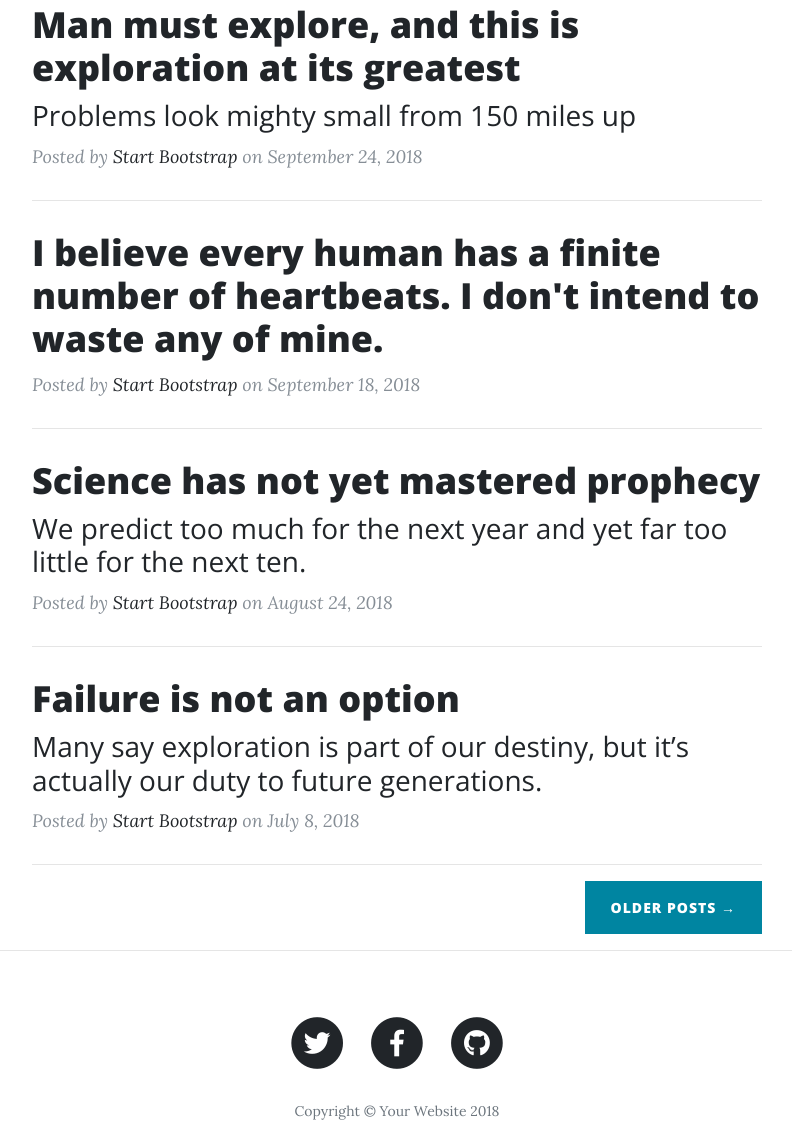
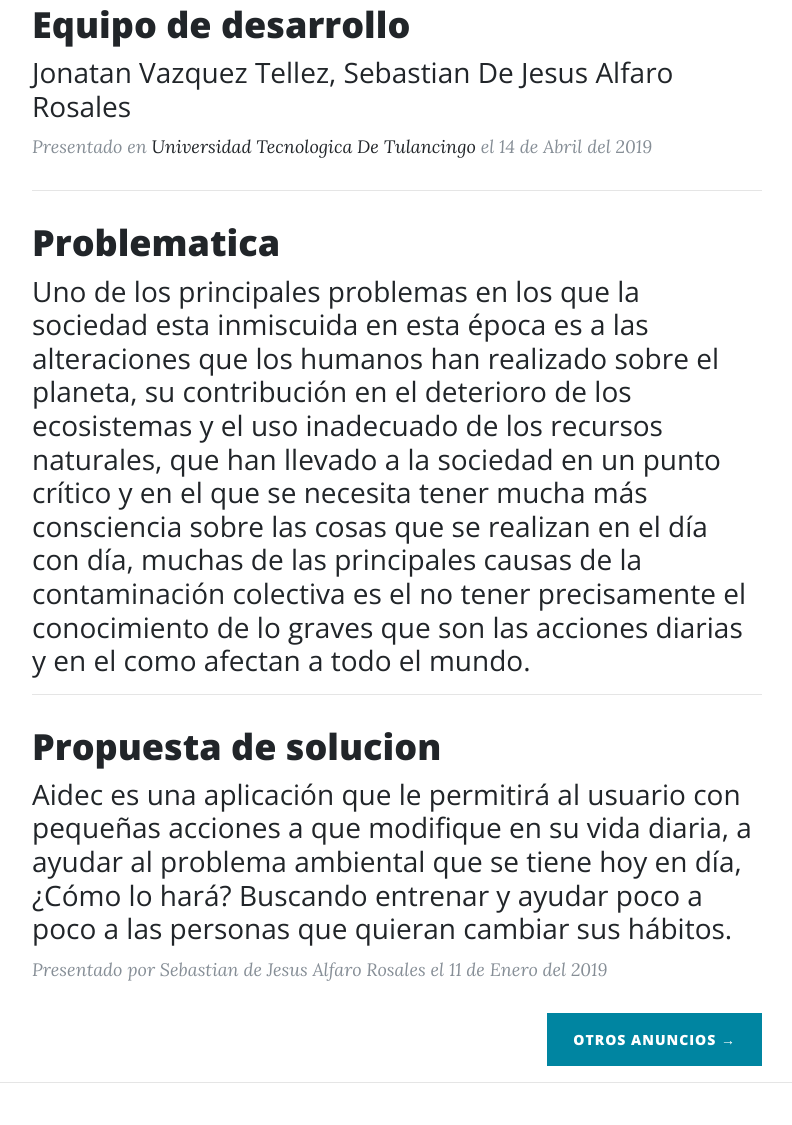
Before and after one commit to sebsnalias/aidec_page, a website: page index.html in a window 1280 px wide. Shown: the part 581-1706 px from the top of the page, without its empty margins (243-1035 px from the left). Drawn offline with nearby package versions, Linux system fonts and the light colour scheme.

Commit message:
Modificaciones iniciales

```diff
--- a/index.html
+++ b/index.html
@@ -73,59 +73,44 @@
           <div class="post-preview">
             <a href="post.html">
               <h2 class="post-title">
-                Man must explore, and this is exploration at its greatest
+                Equipo de desarrollo
               </h2>
               <h3 class="post-subtitle">
-                Problems look mighty small from 150 miles up
+                Jonatan Vazquez Tellez, Sebastian De Jesus Alfaro Rosales
               </h3>
             </a>
-            <p class="post-meta">Posted by
-              <a href="#">Start Bootstrap</a>
-              on September 24, 2018</p>
+            <p class="post-meta">Presentado en
+              <a href="#">Universidad Tecnologica De Tulancingo</a>
+              el 14 de Abril del 2019</p>
           </div>
           <hr>
           <div class="post-preview">
             <a href="post.html">
               <h2 class="post-title">
-                I believe every human has a finite number of heartbeats. I don't intend to waste any of mine.
+               Problematica
               </h2>
-            </a>
-            <p class="post-meta">Posted by
-              <a href="#">Start Bootstrap</a>
-              on September 18, 2018</p>
+
+
+            <h3 class="post-subtitle">
+                Uno de los principales problemas en los que la sociedad esta inmiscuida en esta época es a las alteraciones que los humanos han realizado sobre el planeta, su contribución en el deterioro de los ecosistemas y el uso inadecuado de los recursos naturales, que han llevado a la sociedad en un punto crítico y en el que se necesita tener mucha más consciencia sobre las cosas que se realizan en el día con día, muchas de las principales causas de la contaminación colectiva es el no tener precisamente el conocimiento de lo graves que son las acciones diarias y en el como afectan a todo el mundo.
+              </h3>
+              </a>
           </div>
           <hr>
           <div class="post-preview">
             <a href="post.html">
               <h2 class="post-title">
-                Science has not yet mastered prophecy
+                Propuesta de solucion
               </h2>
               <h3 class="post-subtitle">
-                We predict too much for the next year and yet far too little for the next ten.
+               Aidec es una aplicación que le permitirá al usuario con pequeñas acciones a que modifique en su vida diaria, a ayudar al problema ambiental que se tiene hoy en día, ¿Cómo lo hará? Buscando entrenar y ayudar poco a poco a las personas que quieran cambiar sus hábitos.
               </h3>
             </a>
-            <p class="post-meta">Posted by
-              <a href="#">Start Bootstrap</a>
-              on August 24, 2018</p>
-          </div>
-          <hr>
-          <div class="post-preview">
-            <a href="post.html">
-              <h2 class="post-title">
-                Failure is not an option
-              </h2>
-              <h3 class="post-subtitle">
-                Many say exploration is part of our destiny, but it’s actually our duty to future generations.
-              </h3>
-            </a>
-            <p class="post-meta">Posted by
-              <a href="#">Start Bootstrap</a>
-              on July 8, 2018</p>
-          </div>
-          <hr>
+            <p class="post-meta"> Presentado por Sebastian de Jesus Alfaro Rosales el 11 de Enero del 2019 </p>
+
           <!-- Pager -->
           <div class="clearfix">
-            <a class="btn btn-primary float-right" href="#">Older Posts &rarr;</a>
+            <a class="btn btn-primary float-right" href="#">Otros Anuncios &rarr;</a>
           </div>
         </div>
       </div>
```
